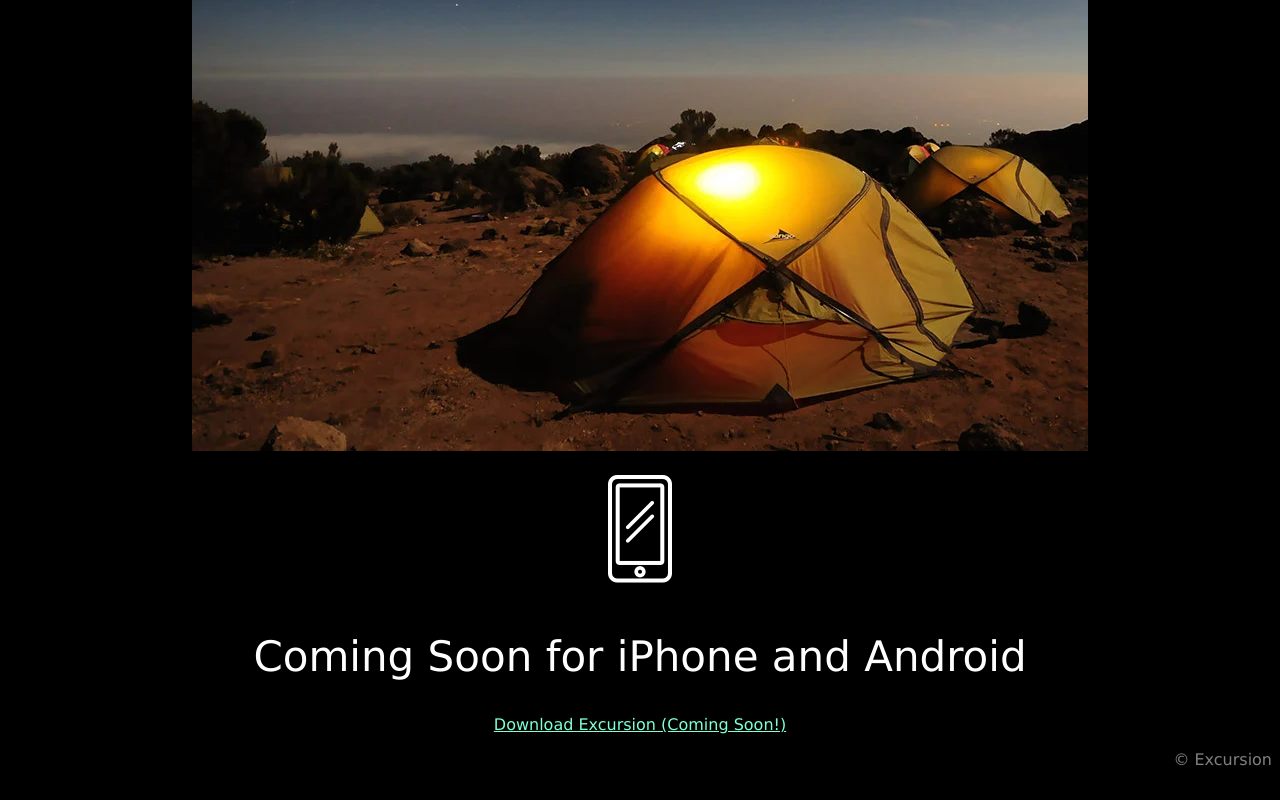
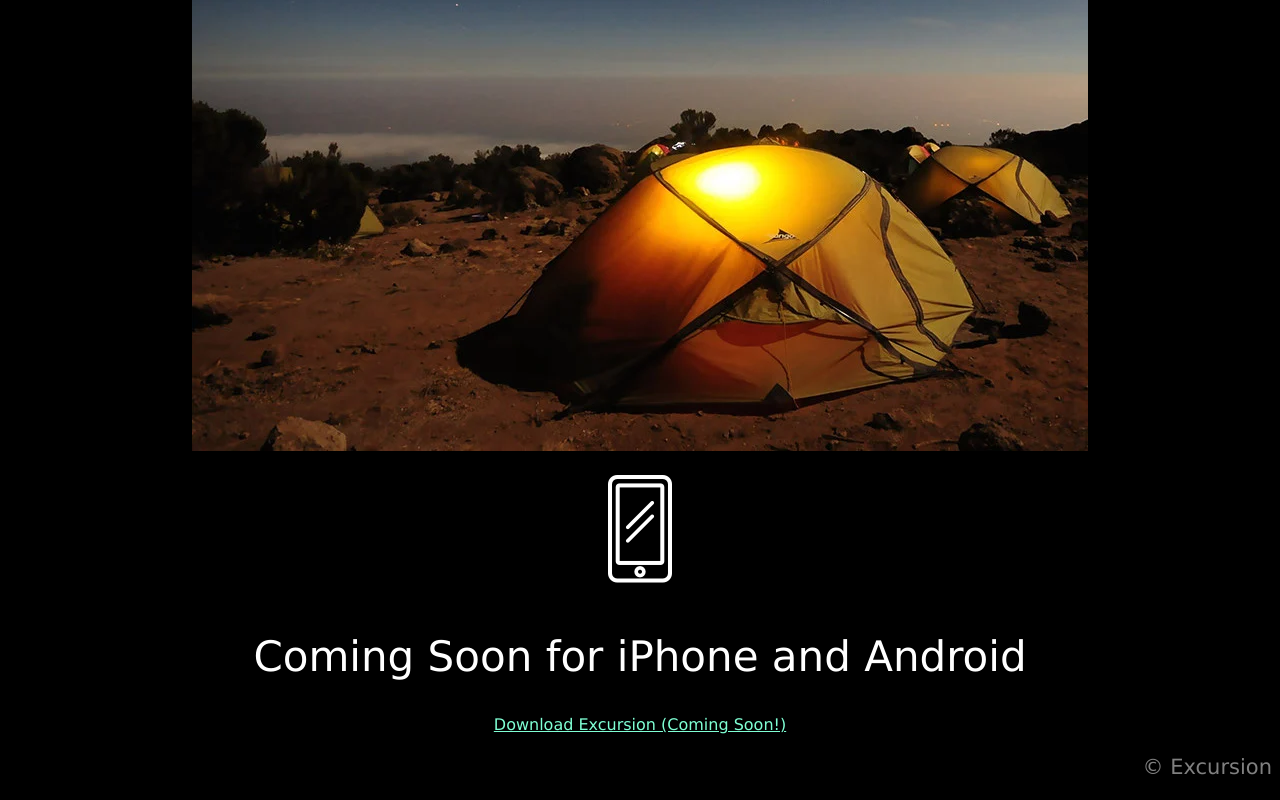
Before and after one commit to quinton-c/excursion, a plain HTML site: page index.html in a window 1280 px wide. Shown: the part 1134-1934 px from the top of the page. Drawn offline with Linux system fonts and the light colour scheme.

Commit message:
minor style updates

```diff
--- a/resources/css/style.css
+++ b/resources/css/style.css
@@ -1,6 +1,6 @@
 body {
     background-color: black;
-    font-family: verdana;
+    font-family: "Verdana", sans-serif;
     text-align: center;
     color: white;
 }
@@ -33,4 +33,5 @@ body {
     text-align: right;
     color: grey;
     font-weight: 400;
+    font-size: 21px;
 }
```
